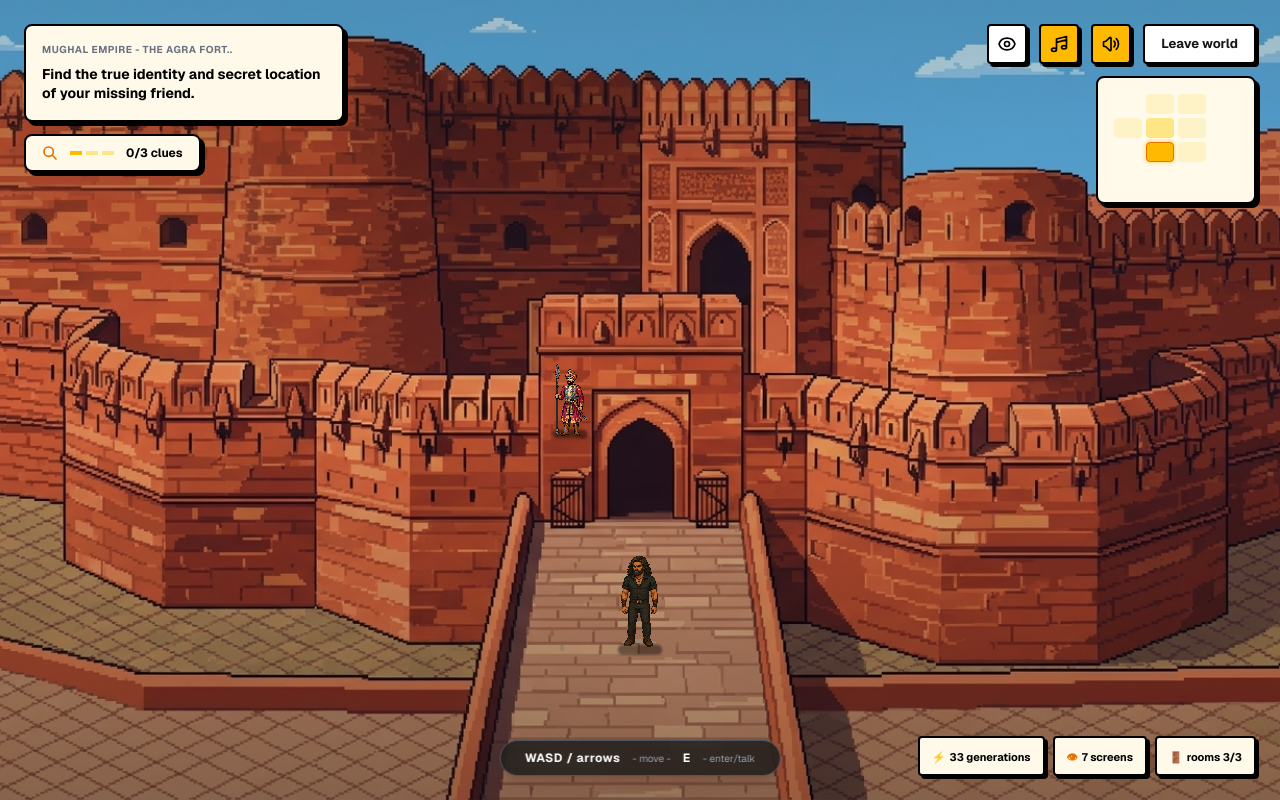
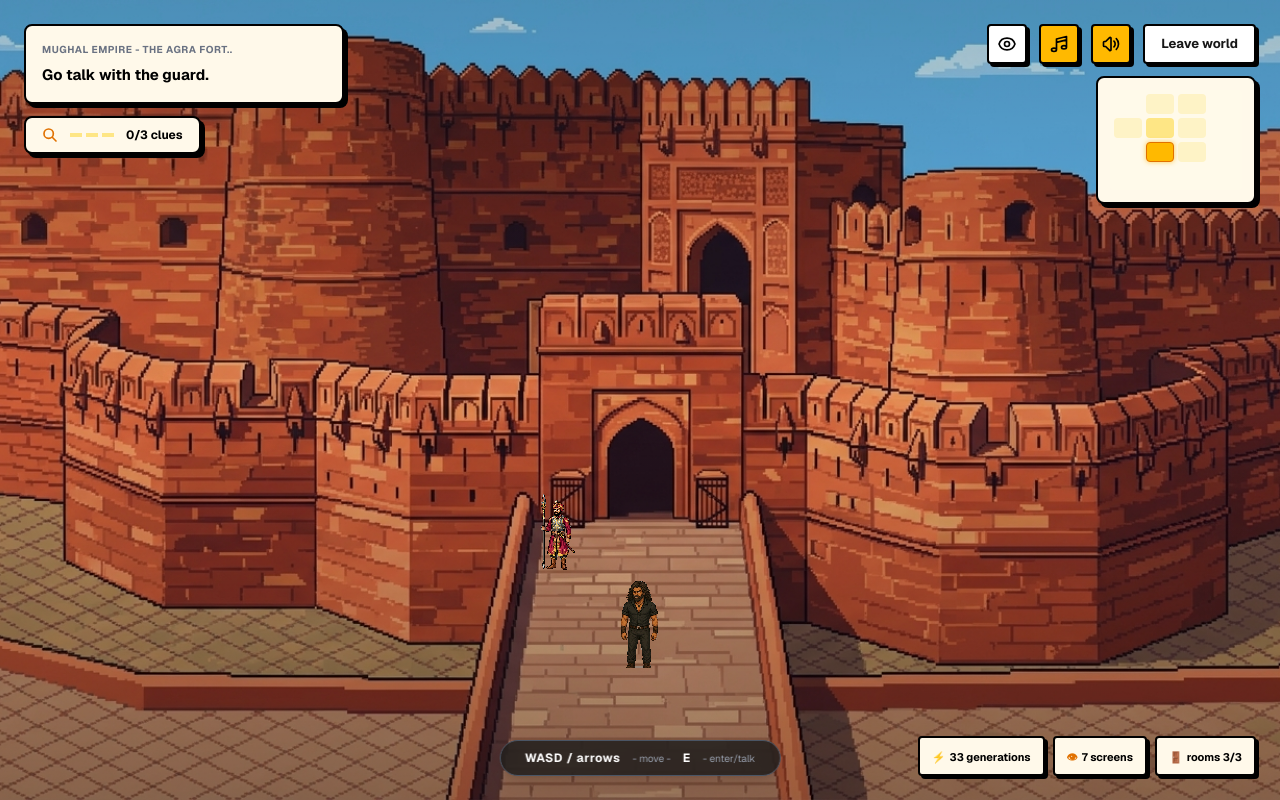
Before and after one commit to amitabhanmolpain/Bharat-Gatha-, a Next.js app in the folder frontend/: page /play/mughal in a window 1280 px wide. Built offline with nearby package versions, Linux system fonts and the light colour scheme.

Commit message:
Position guard firmly on bridge ground, completely remove sprite shadow artifacts, update quest text to Go talk with the guard

```diff
--- a/frontend/app/play/mughal/page.tsx
+++ b/frontend/app/play/mughal/page.tsx
@@ -6,21 +6,22 @@ import { useRouter } from "next/navigation";
 
 export default function MughalGameScreen() {
   const [isLoading, setIsLoading] = useState(true);
-  const [playerPos, setPlayerPos] = useState({ x: 50, y: 82 });
+  const [playerPos, setPlayerPos] = useState({ x: 50, y: 85 });
   const [facingLeft, setFacingLeft] = useState(false);
   const [isWalking, setIsWalking] = useState(false);
   const [walkPhase, setWalkPhase] = useState(0);
   const [showDialogue, setShowDialogue] = useState(false);
+  const [cluesFound, setCluesFound] = useState(0);
   const router = useRouter();
 
-  // Guard NPC Position (Left of the arched entrance gate)
-  const guardPos = { x: 44.5, y: 55.5 };
+  // Guard NPC Position (Standing firmly on the bridge stone pavement to the left of the gate)
+  const guardPos = { x: 43.5, y: 72.0 };
 
   // Calculate distance to guard for interaction prompt
   const distToGuard = Math.sqrt(
     Math.pow(playerPos.x - guardPos.x, 2) + Math.pow(playerPos.y - guardPos.y, 2)
   );
-  const isNearGuard = distToGuard < 11;
+  const isNearGuard = distToGuard < 9.0;
 
   useEffect(() => {
     // Simulate loading screen
@@ -39,7 +40,13 @@ export default function MughalGameScreen() {
     const onKeyDown = (e: KeyboardEvent) => {
       keysHeld.add(e.key.toLowerCase());
       if (e.key.toLowerCase() === "e" && isNearGuard) {
-        setShowDialogue((prev) => !prev);
+        setShowDialogue((prev) => {
+          if (!prev && cluesFound === 0) setCluesFound(1);
+          return !prev;
+        });
+      }
+      if (e.key === "Escape") {
+        setShowDialogue(false);
       }
     };
 
@@ -56,7 +63,7 @@ export default function MughalGameScreen() {
     const gameLoop = () => {
       let dx = 0;
       let dy = 0;
-      const speed = 0.35; // Smooth movement speed per frame
+      const speed = 0.35; // Smooth 60fps movement speed
 
       if (keysHeld.has("arrowleft") || keysHeld.has("a")) dx -= speed;
       if (keysHeld.has("arrowright") || keysHeld.has("d")) dx += speed;
@@ -74,13 +81,13 @@ export default function MughalGameScreen() {
         setWalkPhase(localWalkTimer);
 
         setPlayerPos((prev) => {
-          // Dynamic bridge width: narrower towards gate (y: 54), wider towards bottom (y: 92)
-          const rampProgress = (prev.y - 54) / (92 - 54); // 0 at gate, 1 at bottom
-          const minX = 40 - rampProgress * 3;
-          const maxX = 60 + rampProgress * 3;
+          // Dynamic bridge width along perspective ramp
+          const rampProgress = Math.max(0, Math.min(1, (prev.y - 71.5) / (92.0 - 71.5)));
+          const minX = 42.0 - rampProgress * 4.0;
+          const maxX = 58.0 + rampProgress * 4.0;
 
           const nextX = Math.max(minX, Math.min(maxX, prev.x + dx));
-          const nextY = Math.max(54, Math.min(92, prev.y + dy));
+          const nextY = Math.max(71.5, Math.min(92.0, prev.y + dy));
           return { x: nextX, y: nextY };
         });
       }
@@ -95,7 +102,7 @@ export default function MughalGameScreen() {
       window.removeEventListener("keyup", onKeyUp);
       cancelAnimationFrame(animationFrameId);
     };
-  }, [isLoading, isNearGuard]);
+  }, [isLoading, isNearGuard, cluesFound]);
 
   if (isLoading) {
     return (
@@ -115,10 +122,10 @@ export default function MughalGameScreen() {
     );
   }
 
-  // Perspective scale: scale slightly down when further away near gate
-  const depthScale = 0.85 + ((playerPos.y - 54) / 38) * 0.22;
-  const walkBob = isWalking ? Math.sin(walkPhase) * 2.0 : 0;
-  const walkSway = isWalking ? Math.sin(walkPhase * 0.5) * 1.8 : 0;
+  // Perspective depth scaling based on bridge depth
+  const depthScale = 0.90 + ((playerPos.y - 71.5) / 20.5) * 0.20;
+  const walkBob = isWalking ? Math.sin(walkPhase) * 1.8 : 0;
+  const walkSway = isWalking ? Math.sin(walkPhase * 0.5) * 1.5 : 0;
 
   return (
     <div className="w-full h-screen relative overflow-hidden font-sans select-none bg-black">
@@ -133,15 +140,20 @@ export default function MughalGameScreen() {
       {/* Screen Darkening/Vignette Overlay */}
       <div className="absolute inset-0 bg-gradient-to-b from-black/20 via-transparent to-black/30 pointer-events-none"></div>
 
-      {/* --- MUGHAL ROYAL GUARD NPC (Near Entrance Gate) --- */}
+      {/* --- MUGHAL ROYAL GUARD NPC (Standing on Ground at Gate Entrance) --- */}
       <div
         className="absolute pointer-events-auto cursor-pointer z-10 flex flex-col items-center"
         style={{
           left: `${guardPos.x}%`,
           top: `${guardPos.y}%`,
-          transform: `translate(-50%, -96%) scale(0.88)`,
+          transform: `translate(-50%, -96%) scale(0.92)`,
         }}
-        onClick={() => setShowDialogue((prev) => !prev)}
+        onClick={() => {
+          setShowDialogue((prev) => {
+            if (!prev && cluesFound === 0) setCluesFound(1);
+            return !prev;
+          });
+        }}
       >
         {/* Guard Proximity Indicator / Speech Bubble */}
         {isNearGuard && !showDialogue && (
@@ -151,14 +163,11 @@ export default function MughalGameScreen() {
           </div>
         )}
 
-        {/* Foot Shadow */}
-        <div className="absolute bottom-1 w-10 h-2.5 bg-black/45 rounded-full blur-[1px]"></div>
-
         {/* Guard Sprite */}
         <img
           src="/guard.png"
           alt="Mughal Guard NPC"
-          className="w-24 h-24 object-contain drop-shadow-md"
+          className="w-24 h-24 object-contain"
           style={{ imageRendering: "pixelated" }}
         />
       </div>
@@ -169,13 +178,10 @@ export default function MughalGameScreen() {
         style={{
           left: `${playerPos.x}%`,
           top: `${playerPos.y}%`,
-          transform: `translate(-50%, -98%) scale(${depthScale}) scaleX(${facingLeft ? -1 : 1})`,
+          transform: `translate(-50%, -96%) scale(${depthScale}) scaleX(${facingLeft ? -1 : 1})`,
         }}
       >
-        {/* Soft Dynamic Foot Shadow (No grey background artifacts) */}
-        <div className="absolute bottom-1 w-11 h-2.5 bg-black/40 rounded-full blur-[1px]"></div>
-
-        {/* Character Sprite Image with smooth footstep cadence */}
+        {/* Character Sprite Image with smooth footstep cadence (No grey background artifacts) */}
         <img
           src="/player.png"
           alt="Main Hero"
@@ -216,7 +222,7 @@ export default function MughalGameScreen() {
                   onClick={() => setShowDialogue(false)}
                   className="bg-amber-400 hover:bg-amber-300 border-2 border-black rounded-md px-3 py-1 text-xs font-bold text-black shadow-[2px_2px_0_0_rgba(0,0,0,1)] active:translate-y-0.5"
                 >
-                  &ldquo;Thank you, guard. I must enter.&rdquo;
+                  &ldquo;Thank you, guard. I will proceed.&rdquo;
                 </button>
               </div>
             </div>
@@ -233,8 +239,8 @@ export default function MughalGameScreen() {
           <div className="text-[10px] font-bold text-gray-500 tracking-wider uppercase mb-2">
             Mughal Empire - The Agra Fort..
           </div>
-          <div className="text-[14px] font-bold text-black leading-snug">
-            Find the true identity and secret location of your missing friend.
+          <div className="text-[15px] font-bold text-black leading-snug">
+            {cluesFound === 0 ? "Go talk with the guard." : "Proceed through the Amar Singh Gate to find your friend."}
           </div>
         </div>
 
@@ -242,11 +248,11 @@ export default function MughalGameScreen() {
         <div className="bg-[#fff9ea] border-2 border-black rounded-lg px-4 py-2 w-max shadow-[4px_4px_0_0_rgba(0,0,0,1)] flex items-center gap-3">
           <svg className="w-4 h-4 text-amber-600" fill="none" stroke="currentColor" viewBox="0 0 24 24" xmlns="http://www.w3.org/2000/svg"><path strokeLinecap="round" strokeLinejoin="round" strokeWidth="2.5" d="M21 21l-6-6m2-5a7 7 0 11-14 0 7 7 0 0114 0z"></path></svg>
           <div className="flex gap-1">
-            <div className="w-3 h-1 bg-amber-400"></div>
-            <div className="w-3 h-1 bg-amber-200"></div>
-            <div className="w-3 h-1 bg-amber-200"></div>
+            <div className={`w-3 h-1 ${cluesFound >= 1 ? "bg-amber-500" : "bg-amber-200"}`}></div>
+            <div className={`w-3 h-1 ${cluesFound >= 2 ? "bg-amber-500" : "bg-amber-200"}`}></div>
+            <div className={`w-3 h-1 ${cluesFound >= 3 ? "bg-amber-500" : "bg-amber-200"}`}></div>
           </div>
-          <span className="text-[12px] font-bold text-black">0/3 clues</span>
+          <span className="text-[12px] font-bold text-black">{cluesFound}/3 clues</span>
         </div>
       </div>
 
```
Also changed, not shown: frontend/public/player.png.
